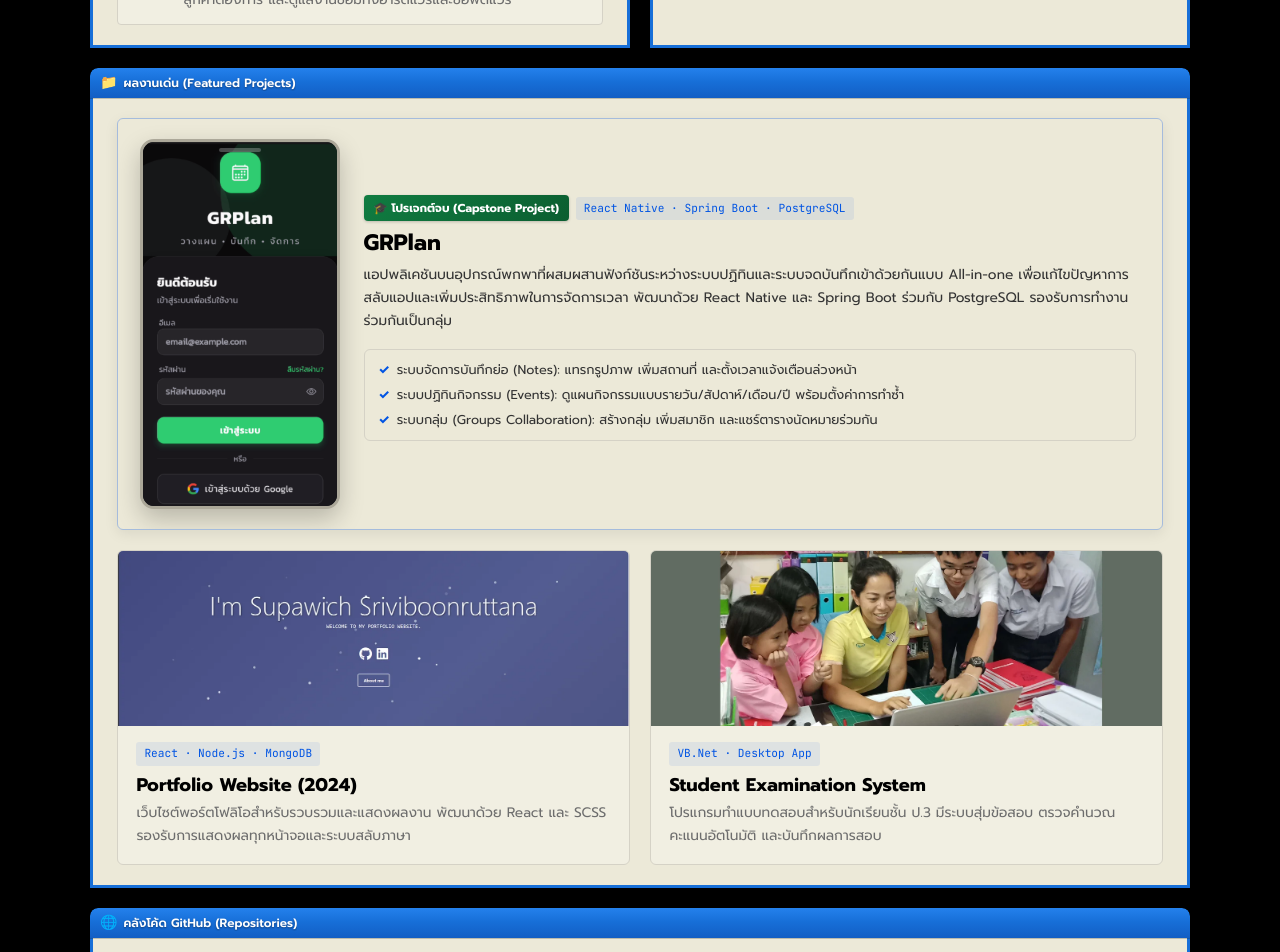
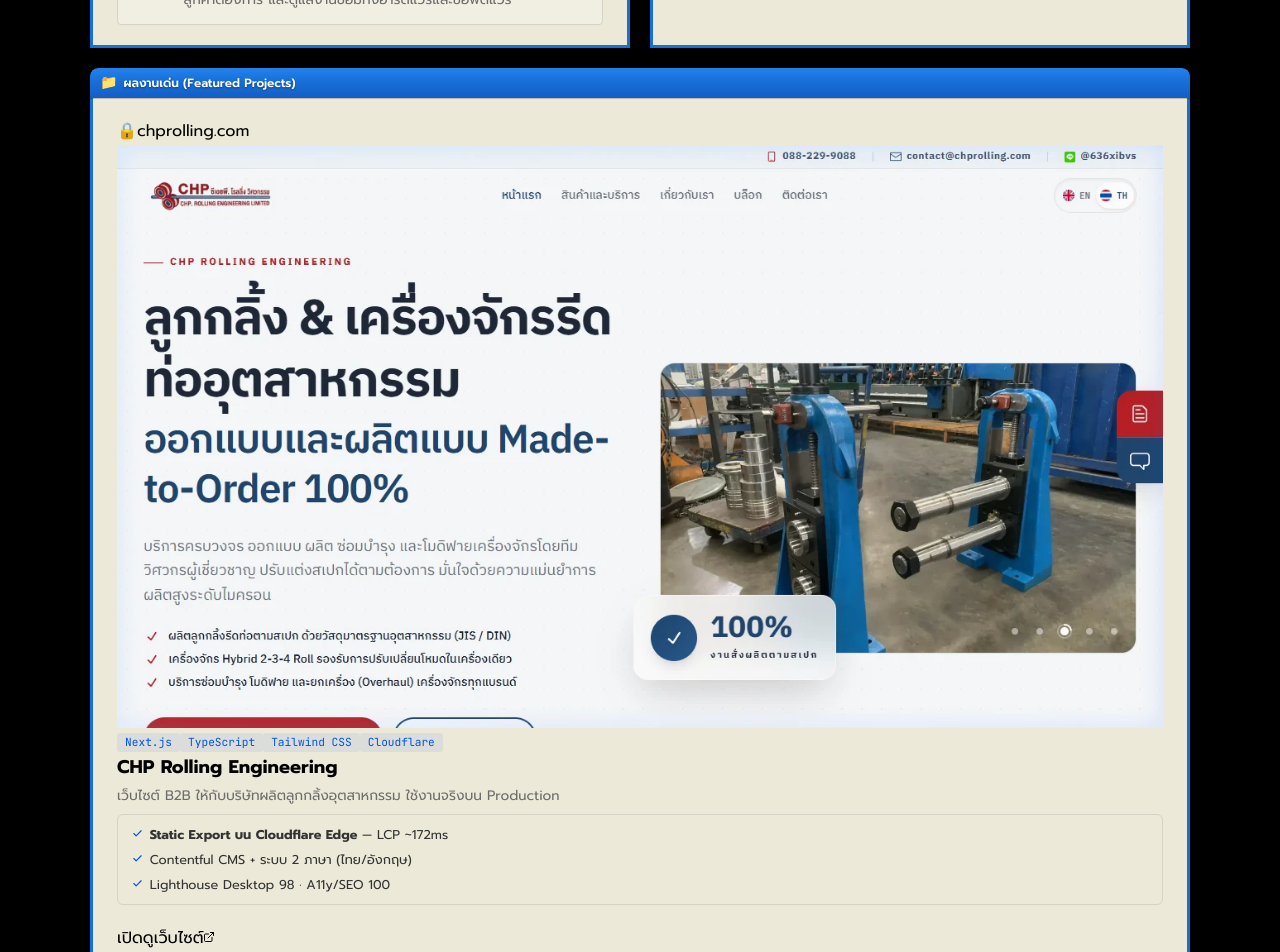
Before and after one commit to RIXZY-Connecting/Portfolio-Supawich, a React (Vite) app: page / in a window 1280 px wide. Shown: the part 1140-2092 px from the top of the page. Built offline with nearby package versions, Linux system fonts and the light colour scheme; no server answers; a web font is replaced by a local one.

Commit message:
feat(projects): redesign featured projects with Z-pattern layout and CHP showcase

```diff
--- a/src/components/BentoCards.jsx
+++ b/src/components/BentoCards.jsx
@@ -30,6 +30,8 @@
   GitBranch,
   PenTool,
   Rocket,
+  Globe,
+  Sparkles,
 } from "lucide-react";
 
 /** Lucide icon lookup for skill items that use icon names */
@@ -303,7 +305,7 @@
  * Featured Projects Card
  */
 export const FeaturedProjectsCard = ({ ryuprojects }) => {
-  const { strings } = useLanguage();
+  const { language, strings } = useLanguage();
   const tProj = strings.projects;
 
   const entries = (tProj.items || ryuprojects.data).map((item, idx) => ({
@@ -313,51 +315,123 @@
 
   return (
     <div className="win-card-content">
-      <div className="win-projects-grid">
+      <div className="win-projects-z-list">
         {entries.map((proj, idx) => {
-          const isPortrait = proj.orientation === "portrait" || proj.featured;
+          const isReverse = idx % 2 === 1;
+          const isPortrait = proj.orientation === "portrait";
+          const isChp = proj.url && proj.url.includes("chprolling.com");
+
+          // Parse tags into individual chips
+          const techTags = proj.tag
+            ? proj.tag.split(/[·•|]/).map((t) => t.trim()).filter(Boolean)
+            : [];
+
           return (
-            <div
+            <article
               key={idx}
-              className={`win-project-card ${isPortrait ? "win-project-card--portrait" : "win-project-card--landscape"} ${proj.featured ? "win-project-card--featured" : ""}`}
+              className={`win-project-z-card ${isReverse ? "win-project-z-card--reverse" : ""}`}
             >
-              <div className="win-project-img-wrap">
+              {/* Media showcase column */}
+              <div className="win-project-z-media">
+                {isPortrait ? (
+                  <div className="win-project-phone-frame">
+                    <div className="win-phone-notch" />
                     <img
                       src={proj.img}
                       alt={proj.name}
-                  className="win-project-img"
+                      className="win-project-phone-img"
                       loading="lazy"
                       decoding="async"
                     />
                   </div>
+                ) : (
+                  <div className="win-project-browser-frame">
+                    <div className="win-project-browser-bar">
+                      <div className="win-browser-dots">
+                        <span className="dot dot--red" />
+                        <span className="dot dot--yellow" />
+                        <span className="dot dot--green" />
+                      </div>
+                      <div className="win-browser-address">
+                        <span className="win-browser-lock">🔒</span>
+                        <span>{isChp ? "chprolling.com" : proj.name.toLowerCase().replace(/[^a-z0-9]/g, "") + ".local"}</span>
+                      </div>
+                    </div>
+                    <img
+                      src={proj.img}
+                      alt={proj.name}
+                      className="win-project-browser-img"
+                      loading="lazy"
+                      decoding="async"
+                    />
+                  </div>
+                )}
+              </div>
 
-              <div className="win-project-body">
-                <div className="win-project-meta-row">
-                  {proj.badge && (
-                    <span className="win-project-badge-highlight">
-                      🎓 {proj.badge}
+              {/* Content column */}
+              <div className="win-project-z-content">
+                {techTags.length > 0 && (
+                  <div className="win-project-tags">
+                    {techTags.map((tech, tIdx) => (
+                      <span key={tIdx} className="win-project-tag">
+                        {tech}
                       </span>
+                    ))}
+                  </div>
                 )}
-                  {proj.tag && <span className="win-project-tag">{proj.tag}</span>}
-                </div>
 
                 <h3 className="win-project-name">{proj.name}</h3>
                 <p className="win-project-info">{proj.info}</p>
 
                 {proj.highlights && proj.highlights.length > 0 && (
                   <div className="win-project-highlights">
-                    {proj.highlights.map((item, hIdx) => (
+                    {proj.highlights.map((item, hIdx) => {
+                      const hasDash = item.includes("—");
+                      const parts = hasDash ? item.split("—") : [item];
+
+                      return (
                         <div key={hIdx} className="win-project-highlight-item">
-                        <span className="win-highlight-bullet">✓</span>
-                        <span>{item}</span>
+                          <span className="win-highlight-bullet">
+                            <Check size={11} strokeWidth={2.5} />
+                          </span>
+                          <span className="win-highlight-text">
+                            {hasDash ? (
+                              <>
+                                <strong className="win-highlight-lead">
+                                  {parts[0].trim()}
+                                </strong>
+                                <span className="win-highlight-dash"> — </span>
+                                {parts.slice(1).join("—").trim()}
+                              </>
+                            ) : (
+                              item
+                            )}
+                          </span>
                         </div>
-                    ))}
+                      );
+                    })}
                   </div>
                 )}
 
-
+                {/* Only render action button for CHP Rolling website */}
+                {isChp && (
+                  <div className="win-project-footer">
+                    <a
+                      href={proj.url}
+                      target="_blank"
+                      rel="noopener noreferrer"
+                      className="win-project-action-btn"
+                    >
+                      <span>
+                        {tProj.viewLive ||
+                          (language === "th" ? "เปิดดูเว็บไซต์" : "Visit Website")}
+                      </span>
+                      <ExternalLink size={12} />
+                    </a>
                   </div>
+                )}
               </div>
+            </article>
           );
         })}
       </div>
--- a/src/data/config.js
+++ b/src/data/config.js
@@ -136,17 +136,33 @@
   heading: "Featured Projects",
   data: [
     {
+      img: new URL('../assets/img/chp-rolling.webp', import.meta.url).href,
+      name: "CHP Rolling Engineering",
+      badge: "งานจริง",
+      badgeType: "commercial",
+      tag: "Next.js · TypeScript · Tailwind CSS · Cloudflare",
+      orientation: "landscape",
+      featured: true,
+      info: "เว็บไซต์ B2B ให้กับบริษัทผลิตลูกกลิ้งอุตสาหกรรม ใช้งานจริงบน Production",
+      highlights: [
+        "Static Export บน Cloudflare Edge — LCP ~172ms",
+        "Contentful CMS + ระบบ 2 ภาษา (ไทย/อังกฤษ)",
+        "Lighthouse Desktop 98 · A11y/SEO 100"
+      ],
+      url: "https://chprolling.com",
+    },
+    {
       img: new URL('../assets/img/ProjectGraduate.PNG', import.meta.url).href,
       name: "GRPlan",
-      badge: "โปรเจกต์จบ (Capstone Project)",
+      badge: "โปรเจกต์จบ",
       tag: "React Native · Spring Boot · PostgreSQL",
       orientation: "portrait",
       featured: true,
-      info: "แอปพลิเคชันบนสมาร์ตโฟนที่ผสานระบบปฏิทินและบันทึกย่อเข้าด้วยกันแบบ All-in-one เพื่อแก้ไขปัญหาการสลับแอปและเพิ่มประสิทธิภาพการจัดการเวลา พัฒนาด้วย React Native, Spring Boot และ PostgreSQL รองรับการทำงานร่วมกันเป็นกลุ่ม",
+      info: "แอป All-in-one รวมปฏิทินและบันทึกย่อ รองรับการทำงานร่วมกันเป็นกลุ่ม",
       highlights: [
-        "ระบบบันทึกย่อ (Notes): แทรกรูปภาพ เพิ่มพิกัดสถานที่ และตั้งเวลาแจ้งเตือนล่วงหน้า",
-        "ระบบปฏิทินกิจกรรม (Events): ดูตารางแบบรายวัน/สัปดาห์/เดือน/ปี พร้อมตั้งค่าการทำซ้ำ",
-        "ระบบกลุ่ม (Collaboration): สร้างกลุ่ม เพิ่มสมาชิก และแชร์ตารางนัดหมายร่วมกัน"
+        "บันทึกย่อ — แทรกรูป, สถานที่ และแจ้งเตือนล่วงหน้า",
+        "ปฏิทิน — ดูตารางรายวัน/สัปดาห์/เดือน/ปี",
+        "กลุ่ม — สร้างกลุ่ม แชร์นัดหมายร่วมกัน"
       ],
       url: "https://github.com/RIXZY-Connecting",
     },
--- a/src/locales/en.json
+++ b/src/locales/en.json
@@ -4,7 +4,7 @@
     "skills": "Skills",
     "experience": "Experience",
     "education": "Education",
-    "projects": "Projects",
+    "projects": "Featured Projects",
     "contact": "Contact",
     "resume": "Resume"
   },
@@ -93,29 +93,42 @@
   },
   "projects": {
     "title": "Featured Projects",
-    "badge": "Showcase",
+    "badge": "Selected Works",
     "viewDetails": "View Details",
+    "viewLive": "Visit Website",
+    "viewGithub": "View on GitHub",
     "items": [
+      {
+        "name": "CHP Rolling Engineering",
+        "tag": "Next.js · TypeScript · Tailwind CSS · Cloudflare",
+        "badge": "Production",
+        "info": "B2B corporate site for an industrial roller manufacturer. Live on production.",
+        "highlights": [
+          "Static export on Cloudflare Edge — LCP ~172ms",
+          "Contentful CMS + bilingual i18n (TH/EN)",
+          "Lighthouse Desktop 98 · A11y/SEO 100"
+        ]
+      },
       {
         "name": "GRPlan",
         "tag": "React Native · Spring Boot · PostgreSQL",
         "badge": "Capstone Project",
-        "info": "All-in-one mobile calendar and smart note-taking application designed to eliminate app-switching friction and elevate time management. Built with React Native, Spring Boot, and PostgreSQL with group collaboration.",
+        "info": "All-in-one mobile app combining calendar and smart notes with group collaboration.",
         "highlights": [
-          "Notes Management: Insert images, attach locations, and schedule advance reminders",
-          "Events Calendar: Day/Week/Month/Year schedule views with flexible recurrence rules",
-          "Group Collaboration: Create groups, invite members, and coordinate shared appointments"
+          "Notes — insert images, locations & advance reminders",
+          "Calendar — day/week/month/year schedule views",
+          "Groups — create groups & share appointments"
         ]
       },
       {
         "name": "Portfolio Website (2024)",
         "tag": "React · Node.js · MongoDB",
-        "info": "Modern responsive portfolio built to showcase creative work, featuring dynamic styling, project highlights, and clean typography."
+        "info": "Responsive portfolio with multi-language support."
       },
       {
         "name": "Student Examination System",
         "tag": "VB.Net · Desktop App",
-        "info": "Comprehensive testing application for 3rd-grade students featuring automated question randomization, instant scoring, and results tracking."
+        "info": "Testing app for 3rd-graders with randomized questions and auto-scoring."
       }
     ]
   },
--- a/src/locales/th.json
+++ b/src/locales/th.json
@@ -4,7 +4,7 @@
     "skills": "ทักษะ & เครื่องมือ",
     "experience": "ประสบการณ์",
     "education": "การศึกษา",
-    "projects": "ผลงาน",
+    "projects": "ผลงานเด่น",
     "contact": "ติดต่อ",
     "resume": "เรซูเม่"
   },
@@ -44,8 +44,8 @@
         "date": "พ.ค. 2024 – มี.ค. 2026",
         "duration": "1 ปี 11 เดือน",
         "type": "เต็มเวลา · ในสถานที่",
-        "location": "กรุงเทพมหานคร, ประเทศไทย",
-        "description": "พัฒนาและดูแลระบบ Cloud ERP ฝั่ง Frontend ด้วย jsp กับ Oracle PL/SQL และใช้ React พัฒนาโปรเจคย่อยๆในองค์กรเช่น ระบบ PMS , ERP (New TechStack) และอื่นๆ ออกแบบและสร้าง UI แบบ Responsive ร่วมทำงานกับทีม Backend แบบ on-site"
+        "location": "จันทบุรี, ประเทศไทย",
+        "description": "พัฒนาและดูแลระบบ Cloud ERP ฝั่ง Frontend ด้วย jsp กับ Oracle PL/SQL และใช้ React พัฒนาโปรเจคย่อยๆในองค์กรเช่น ระบบ PMS , ERP (New TechStack) และอื่นๆ ออกแบบและสร้าง UI แบบ Responsive และทำงานร่วมกับทีม Backend แบบ on-site"
       },
       {
         "role": "IT Support & Network",
@@ -92,30 +92,43 @@
     ]
   },
   "projects": {
-    "title": "ผลงาน",
-    "badge": "โปรเจกต์",
+    "title": "ผลงานเด่น",
+    "badge": "ผลงานที่คัดสรร",
     "viewDetails": "ดูรายละเอียด",
+    "viewLive": "เปิดดูเว็บไซต์",
+    "viewGithub": "ดูโค้ดบน GitHub",
     "items": [
+      {
+        "name": "CHP Rolling Engineering",
+        "tag": "Next.js · TypeScript · Tailwind CSS · Cloudflare",
+        "badge": "งานจริง",
+        "info": "เว็บไซต์ B2B ให้กับบริษัทผลิตลูกกลิ้งอุตสาหกรรม ใช้งานจริงบน Production",
+        "highlights": [
+          "Static Export บน Cloudflare Edge — LCP ~172ms",
+          "Contentful CMS + ระบบ 2 ภาษา (ไทย/อังกฤษ)",
+          "Lighthouse Desktop 98 · A11y/SEO 100"
+        ]
+      },
       {
         "name": "GRPlan",
         "tag": "React Native · Spring Boot · PostgreSQL",
-        "badge": "โปรเจกต์จบ (Capstone Project)",
-        "info": "แอปพลิเคชันบนอุปกรณ์พกพาที่ผสมผสานฟังก์ชันระหว่างระบบปฏิทินและระบบจดบันทึกเข้าด้วยกันแบบ All-in-one เพื่อแก้ไขปัญหาการสลับแอปและเพิ่มประสิทธิภาพในการจัดการเวลา พัฒนาด้วย React Native และ Spring Boot ร่วมกับ PostgreSQL รองรับการทำงานร่วมกันเป็นกลุ่ม",
+        "badge": "โปรเจกต์จบ",
+        "info": "แอป All-in-one รวมปฏิทินและบันทึกย่อ รองรับการทำงานร่วมกันเป็นกลุ่ม",
         "highlights": [
-          "ระบบจัดการบันทึกย่อ (Notes): แทรกรูปภาพ เพิ่มสถานที่ และตั้งเวลาแจ้งเตือนล่วงหน้า",
-          "ระบบปฏิทินกิจกรรม (Events): ดูแผนกิจกรรมแบบรายวัน/สัปดาห์/เดือน/ปี พร้อมตั้งค่าการทำซ้ำ",
-          "ระบบกลุ่ม (Groups Collaboration): สร้างกลุ่ม เพิ่มสมาชิก และแชร์ตารางนัดหมายร่วมกัน"
+          "บันทึกย่อ — แทรกรูป, สถานที่ และแจ้งเตือนล่วงหน้า",
+          "ปฏิทิน — ดูตารางรายวัน/สัปดาห์/เดือน/ปี",
+          "กลุ่ม — สร้างกลุ่ม แชร์นัดหมายร่วมกัน"
         ]
       },
       {
         "name": "Portfolio Website (2024)",
         "tag": "React · Node.js · MongoDB",
-        "info": "เว็บไซต์พอร์ตโฟลิโอสำหรับรวบรวมและแสดงผลงาน พัฒนาด้วย React และ SCSS รองรับการแสดงผลทุกหน้าจอและระบบสลับภาษา"
+        "info": "พอร์ตโฟลิโอแสดงผลงาน รองรับทุกหน้าจอและสลับภาษาได้"
       },
       {
         "name": "Student Examination System",
         "tag": "VB.Net · Desktop App",
-        "info": "โปรแกรมทำแบบทดสอบสำหรับนักเรียนชั้น ป.3 มีระบบสุ่มข้อสอบ ตรวจคำนวณคะแนนอัตโนมัติ และบันทึกผลการสอบ"
+        "info": "โปรแกรมแบบทดสอบ ป.3 สุ่มข้อสอบ ตรวจคะแนนอัตโนมัติ"
       }
     ]
   },
```
Also changed, not shown: src/assets/img/chp-rolling.webp (added). Lines whose indentation alone changed are shown as unchanged.
